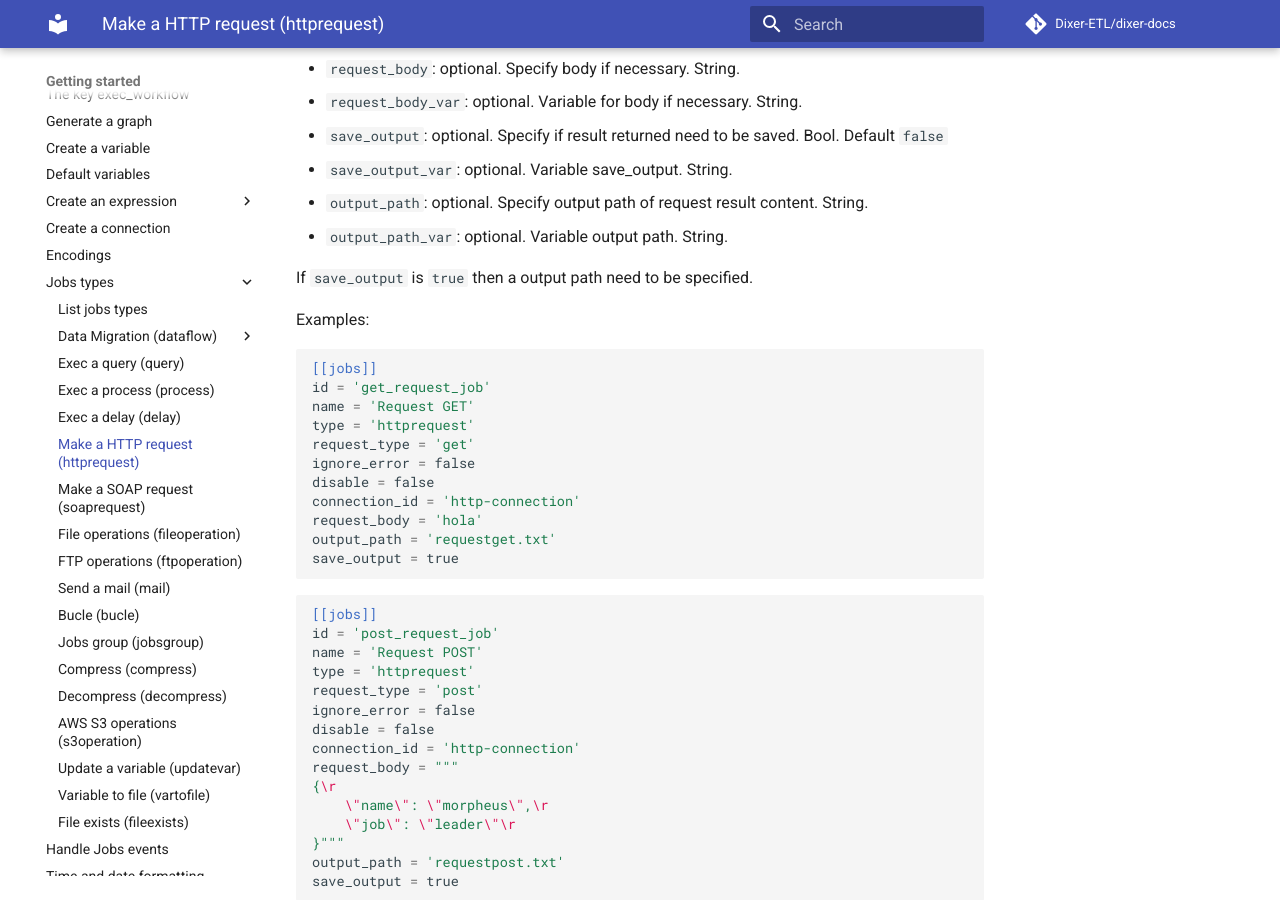
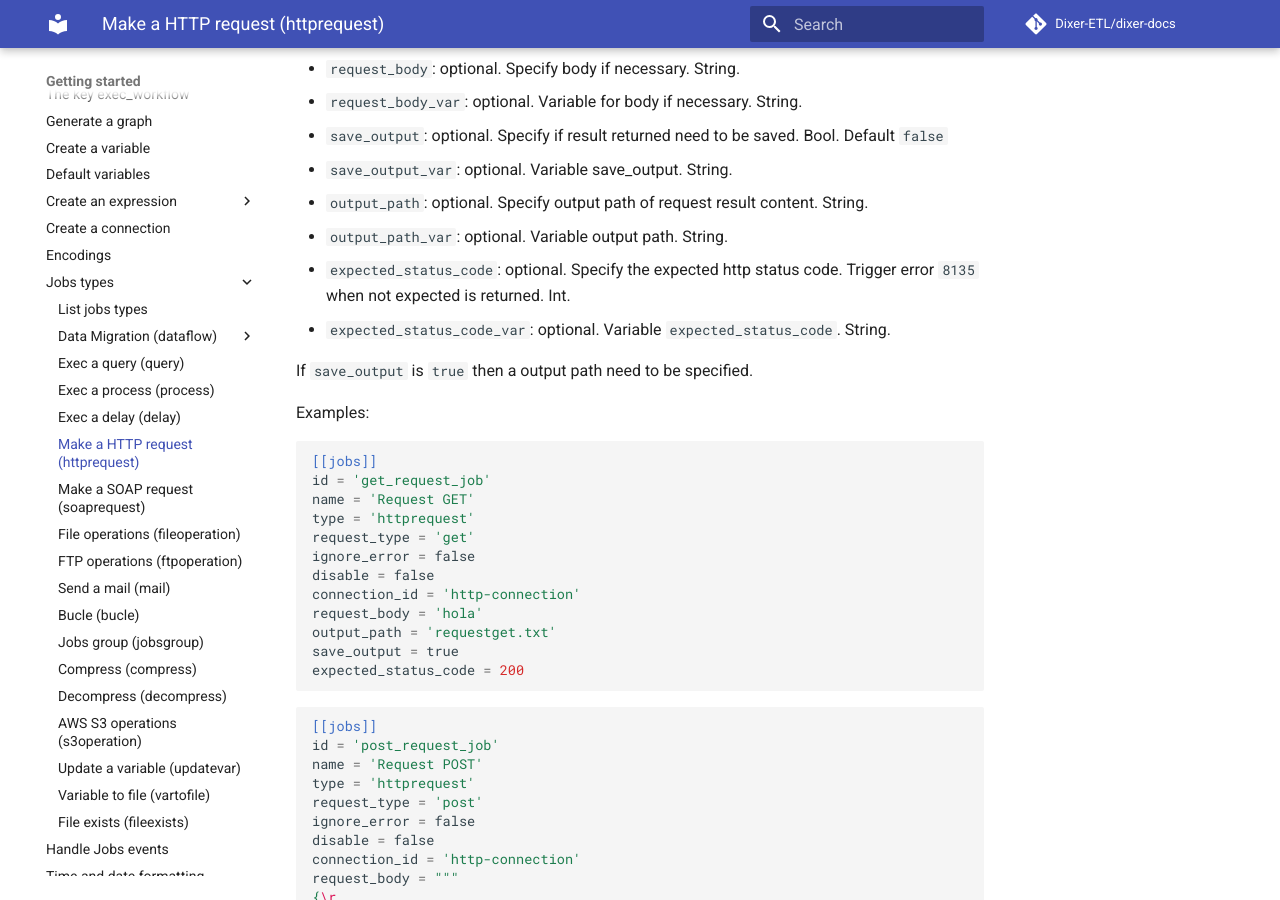
Before and after one commit to Dixer-ETL/dixer-docs, an MkDocs documentation site: the page built from docs/documentation/jobs/Make-a-HTTP-request.md, in a window 1280 px wide and 900 px high, scrolled down 423 px. Built offline with MkDocs 1.6.1 and Material for MkDocs 9.7.7, drawn with Linux system fonts in a browser that asks for light colours; comment, search, counter and statistics services are not loaded.

````diff
--- a/docs/documentation/jobs/Make-a-HTTP-request.md
+++ b/docs/documentation/jobs/Make-a-HTTP-request.md
@@ -15,6 +15,8 @@ Keys:
 - `save_output_var`: optional. Variable save_output. String.
 - `output_path`: optional. Specify output path of request result content. String.
 - `output_path_var`: optional. Variable output path. String.
+- `expected_status_code`: optional. Specify the expected http status code. Trigger error `8135` when not expected is returned. Int.
+- `expected_status_code_var`: optional. Variable `expected_status_code`. String.
 
 If `save_output` is `true` then a output path need to be specified.
 
@@ -32,6 +34,7 @@ connection_id = 'http-connection'
 request_body = 'hola'
 output_path = 'requestget.txt'
 save_output = true
+expected_status_code = 200
 ```
 
 ```toml
````
Also changed, not shown: docs/Changelog.md (+4 -0 lines), docs/documentation/Create-a-connection.md (+3 -0 lines), docs/documentation/Error-codes.md (+1 -0 lines).
